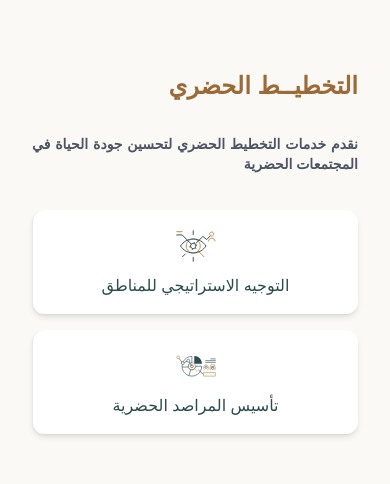
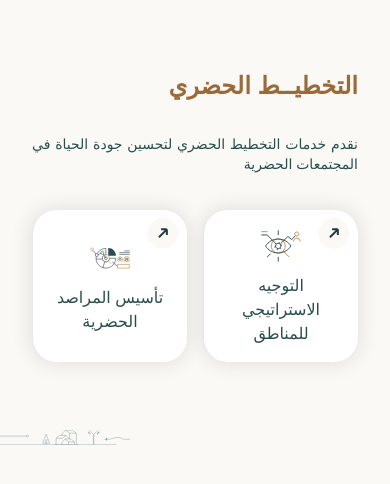
Before and after one commit to webdoor-app/dar-alrahmah, a React (Vite) app: page / in a window 390 px wide. Shown: the part 1200-1684 px from the top of the page. Built offline with nearby package versions, Linux system fonts and the light colour scheme; a web font is replaced by a local one.

Commit message:
Mobile services-cards fix

```diff
--- a/src/components/ServicesSection.jsx
+++ b/src/components/ServicesSection.jsx
@@ -26,6 +26,9 @@ import line from "../assets/img/Line.svg";
 import horizontalLine from "../assets/img/HorozontalLine.svg";
 import servicesFooter1 from "../assets/img/ServicesFooter1.svg";
 import servicesFooter2 from "../assets/img/ServicesFooter2.svg";
+
+import arrowDownIconLight from "../assets/img/arrowDownIconLight.svg";
+import arrowDownIconDark from "../assets/img/ArrowDownIconDark.svg";
 
 const tabs = [
   { id: "urban-planning", label: "التخطيط الحضري" },
@@ -212,11 +215,15 @@ function ServicesSection() {
         </div>
       </div>
 
-        {/* Section Header  mobile */}
-        <div className="flex md:hidden mt-4 md:mt-12 mb- justify-between relative">
+      {/* Section Header  mobile */}
+      <div className="flex md:hidden mt-4 md:mt-12 mb- justify-between relative">
         {/* Left Side with ServicesHeader1 and h2 */}
         <div className="w- md: lg:w-fit mt- relative">
-          <img src={servicesMobileHeader1} alt="Services Header 1" loading="lazy" />
+          <img
+            src={servicesMobileHeader1}
+            alt="Services Header 1"
+            loading="lazy"
+          />
           {/* Absolute positioned h2 */}
           <h1 className="absolute   top-1/2 right-3 transform -translate-x-1/4 -translate-y-1/2  text-[21px] md:text-3xl lg:text-[76.24px] font-extrabold text-tertiary mb-6">
             مجالاتنـــا
@@ -225,10 +232,13 @@ function ServicesSection() {
 
         {/* Right Side with ServicesHeader2 */}
         <div className="pt-5">
-          <img src={servicesMobileHeader2} alt="Services Header 2" loading="lazy" />
+          <img
+            src={servicesMobileHeader2}
+            alt="Services Header 2"
+            loading="lazy"
+          />
         </div>
       </div>
-
 
       <div className="md:py-8 px-8   md:m-base-m flex md:items-center  flex-col lg:flex-row md:gap-40">
         {/* Sidebar Tabs */}
@@ -299,47 +309,54 @@ function ServicesSection() {
 
         {/* Main Content Area */}
         <div className="order-3 md:order-2 w-full lg:w-[] flex flex-col justify-center items-start pt-14 md:pt-0 md:mt-0 gap-8 md:gap-12   ">
-          <h3 className="md:text-[47.12px] text-2xl  md:mt-0 font-bold text-tertiary">
+          <h3 className="md:text-[47.12px] text-2xl   md:mt-0 font-bold text-tertiary">
             {serviceData[activeTab].title}
           </h3>
           <p
-            className={`text-justify  my- mb- w-full md:text-base text-sm font-semibold ${
-              isLastTabSelected ? "text-accent" : "text-gray-600"
+            className={`text-justify   font-camel font-light my- mb- w-full md:text-base text-sm md:font-semibold ${
+              isLastTabSelected ? "text-accent" : "text-primary"
             }`}
           >
             {serviceData[activeTab].description}
           </p>
 
           {/* Sub-services */}
-          <div className="md:itmen  w-full md:w-full flex items-start flex-col text-primary md:flex-row md:flex- md:items-end md:justify-start gap-4 my-1">
+          <div className="w-full    grid grid-cols-2 auto-rows-fr gap-4 my-1 md:flex md:flex-row md:items-end md:justify-start md:gap-4">
             {serviceData[activeTab].subServices.map((service, index) => (
               <div
                 key={index}
                 onMouseEnter={() => setHoveredSubService(index)}
                 onMouseLeave={() => setHoveredSubService(null)}
-                className={`relative group shadow-md p-4 md:p-6 border w-full md:w-1/3 lg:w-fit rounded-xl flex flex-col justify-center hover:cursor-pointer text-center items-center gap-2 ${
+                className={`relative group shadow-[0_0_20px_2px_rgba(0,0,0,0.1)]  p-4 md:p-6 border w-full md:w-1/3 lg:w-fit rounded-3xl flex flex-col justify-center hover:cursor-pointer text-center items-center gap-2 ${
                   isLastTabSelected
-                    ? "bg-gradient-primary border border-secondary border-opacity-25 text-white"
-                    : "bg-white"
+                    ? "bg-gradient-primary border  border-secondary border-opacity-25 text-white"
+                    : "bg-white text-primary"
                 }`}
                 style={{
                   borderRight: isLastTabSelected
                     ? "2px solid rgba(184, 132, 68, 0.45)"
-                    : "none", // Bottom-left border with 25% opacity
+                    : "none",
                   borderTop: isLastTabSelected
                     ? "2px solid rgba(184, 132, 68, 0.45)"
-                    : "none", // Bottom-left border with 25% opacity
-                  borderBottom: isLastTabSelected ? "none" : "none", // Bottom-left border none
+                    : "none",
+                  borderBottom: isLastTabSelected ? "none" : "none",
                 }}
               >
+                {/* Arrow Down Icon */}
+                <img
+                  src={isLastTabSelected ? arrowDownIconDark : arrowDownIconLight}
+                  alt="Arrow Down"
+                  className="absolute top-2 right-2 size-8 md:hidden rotate- "
+                  loading="lazy"
+                />
+
                 <img
                   src={service.icon}
                   alt={service.title}
-                  className="size-10 md:size-14"
+                  className="size-10 md:size-14 "
                   loading="lazy"
                 />
-                {/* Fix for service.title overflow */}
-                <p className="text-base md:text-lg font-medium whitespace-normal break-words min-w-0 w-full">
+                <p className="text-base font-light md:text-lg  md:font-medium whitespace-normal break-words min-w-0 w-full">
                   {service.title}
                 </p>
 
@@ -358,7 +375,7 @@ function ServicesSection() {
                             subIndex % 2 === 0
                               ? "text-primary"
                               : "text-tertiary"
-                          }`} // Conditionally apply text color
+                          }`}
                         >
                           {subSub}
                         </div>
```
Also changed, not shown: src/assets/img/ArrowDownIconDark.svg (added), src/assets/img/arrowDownIconLight.svg (added).
